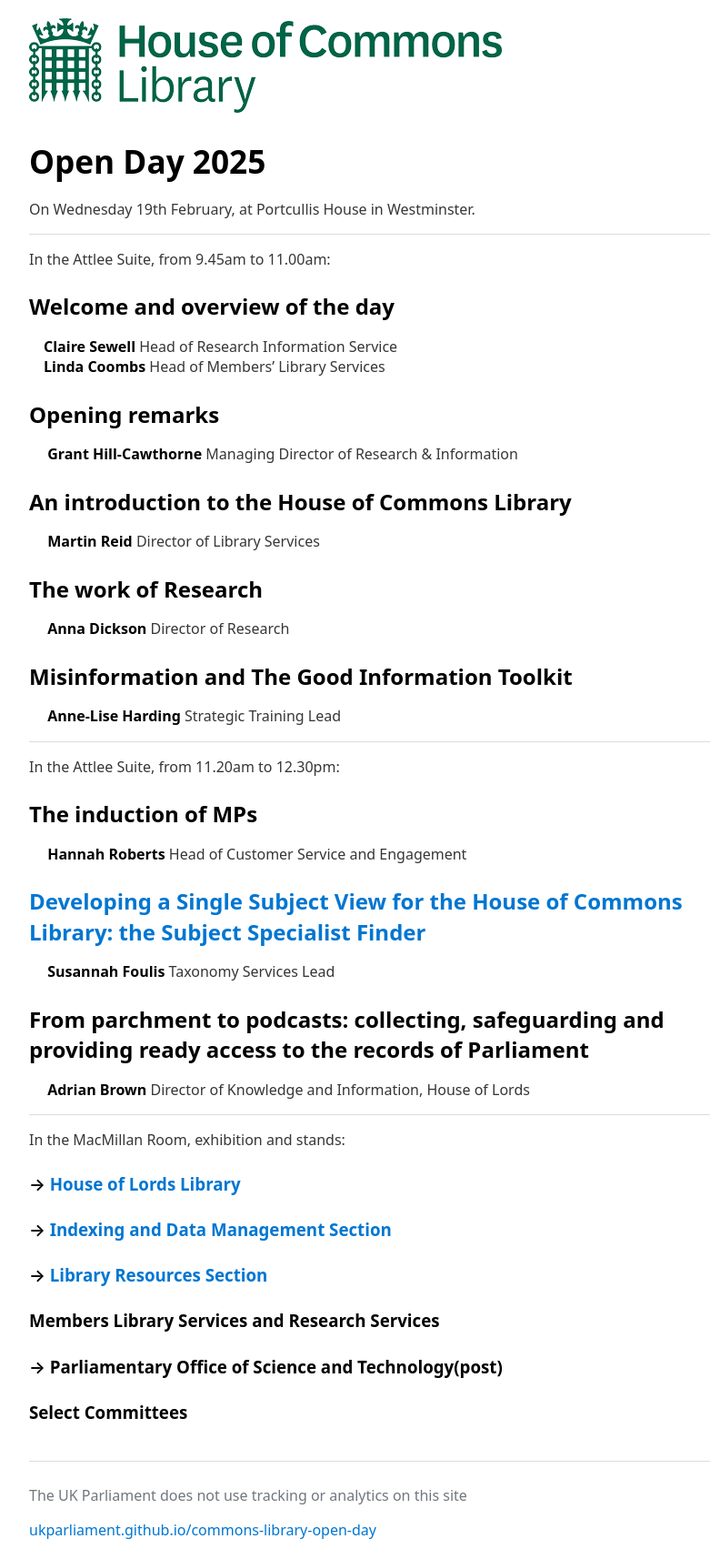
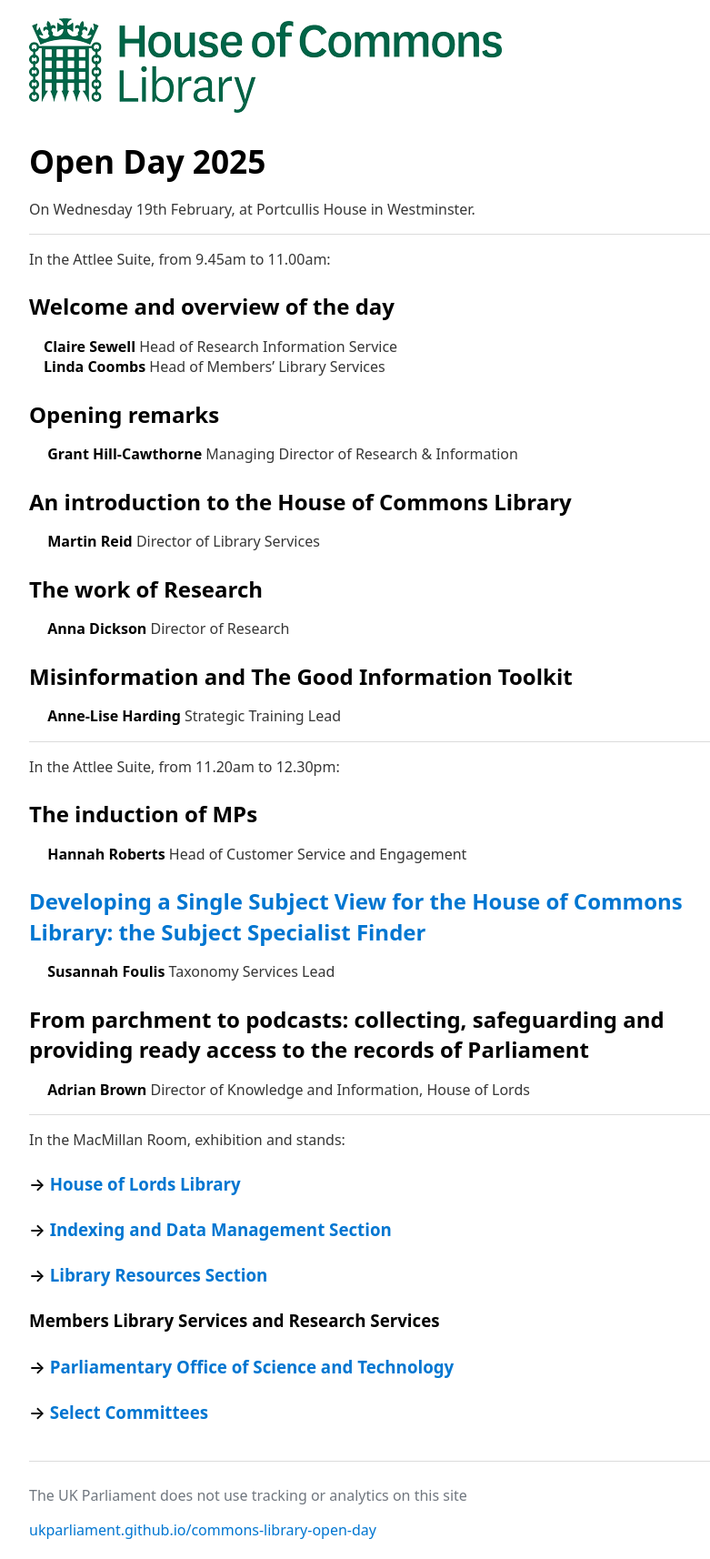
Before and after one commit to ukparliament/commons-library-open-day, a Jekyll site: the page built from 2025/index.md, in a window 1280 px wide. Shown: the whole page at 91% size, without its empty margins (208-989 px from the left). Built offline with Jekyll 4.4.1, drawn with Linux system fonts in a browser that asks for light colours; our own code applies the rules of GitHub Pages for plain Markdown files.

```diff
--- a/2025/index.md
+++ b/2025/index.md
@@ -49,6 +49,6 @@ In the MacMillan Room, exhibition and stands:
 
 ### Members Library Services and Research Services
 
-### &rarr; Parliamentary Office of Science and Technology(post)
+### &rarr; [Parliamentary Office of Science and Technology](post)
 
-### Select Committees
+### &rarr; [Select Committees](selcomms)
```
Also changed, not shown: 2025/selcomms/index.md (added, +5 -0 lines).
